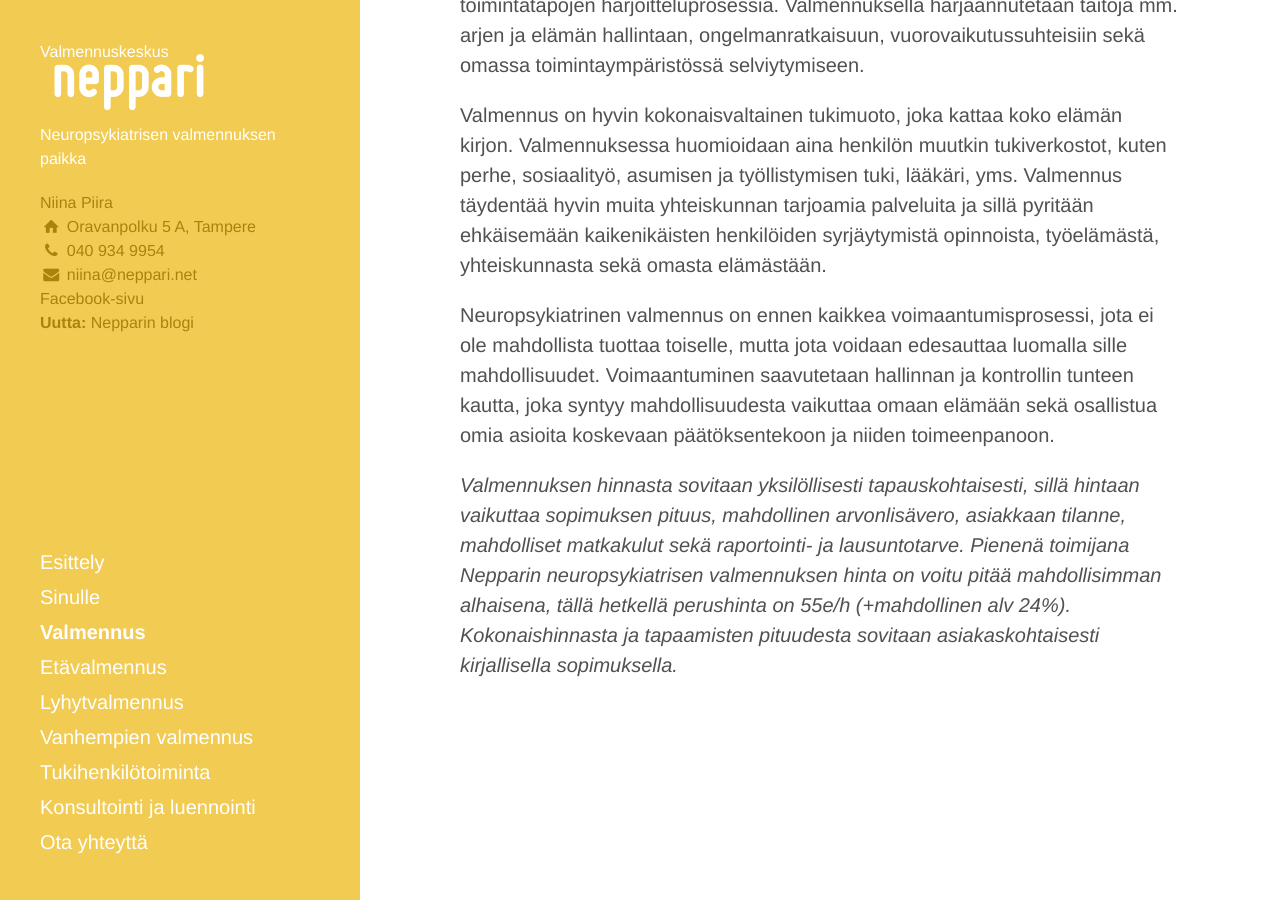
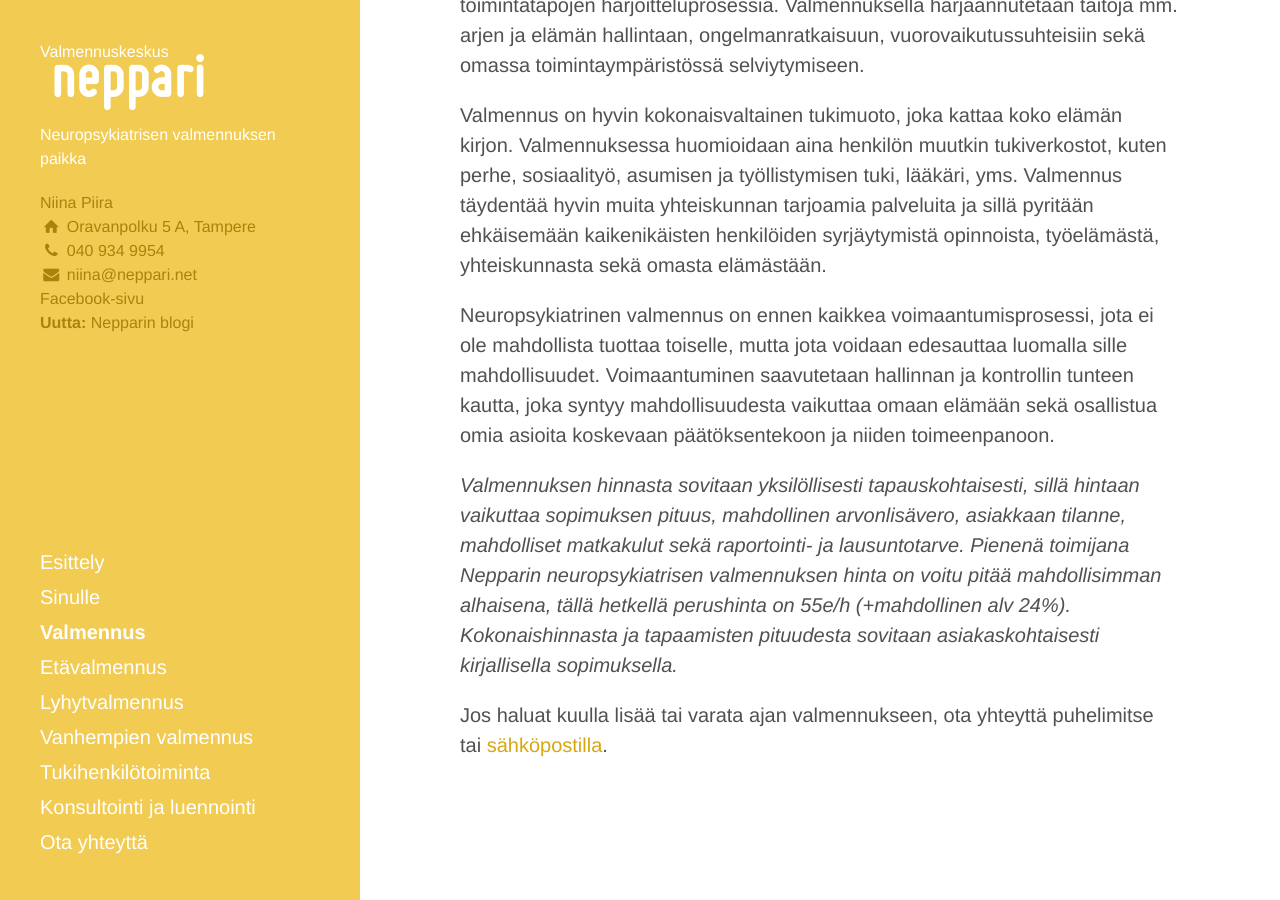
Before and after one commit to niinapiira/neppari.net, a Jekyll site: the page built from valmennus.md, in a window 1280 px wide and 900 px high, scrolled down 684 px. Built offline with Jekyll 4.4.1, drawn with Linux system fonts in a browser that asks for light colours; Markdown is read by kramdown in place of the engine named in the settings.

Commit message:
ota yhteyttä linkki

```diff
--- a/valmennus.md
+++ b/valmennus.md
@@ -18,6 +18,7 @@ polaroid: ""
 
 
 
+
 Valmennustuki on hyvin yhksilöllisesti räätälöityä työskentelyä, sillä jokainen nepsy-piirteinen henkilö kohtaa elämässään omanlaisia haasteitaan. Neuropsykiatrinen valmennus on selkeästi neuropsykiatrisille henkilöille kohdennettu tukimuoto, joka on edullinen ja tehokas keino toteuttaa sosiaalista kuntoutusta. Tämä monipuolinen ohjaus- ja tukimuoto pitää sisältää mm. tukikeskusteluita, harjoituksia, kotitehtäviä, toiminnallisia ja luovia menetelmiä, tavoitteiden luomista ja seurantaa, sekä muita yksilöllisesti valittuja menetelmiä.
 
 Valmennus on tavoitteellinen prosessi, jossa työskennellään valmennettavan tarpeista käsin. Valmennus voidaan toteuttaa Nepparin toimitiloissa, julkisissa paikoissa kuten kahviloissa, sekä valmennettavan kotona, koulussa, työpaikalla tai harrastuspaikoissa. Valmentaja voi jalkautua myös asiointiavuksi esimerkiksi virastoihin tai kauppoihin sekä tueksi vaikka lääkärin vastaanotolle.
@@ -29,3 +30,5 @@ Valmennus on hyvin kokonaisvaltainen tukimuoto, joka kattaa koko elämän kirjon
 Neuropsykiatrinen valmennus on ennen kaikkea voimaantumisprosessi, jota ei ole mahdollista tuottaa toiselle, mutta jota voidaan edesauttaa luomalla sille mahdollisuudet. Voimaantuminen saavutetaan hallinnan ja kontrollin tunteen kautta, joka syntyy mahdollisuudesta vaikuttaa omaan elämään sekä osallistua omia asioita koskevaan päätöksentekoon ja niiden toimeenpanoon.
 
 *Valmennuksen hinnasta sovitaan yksilöllisesti tapauskohtaisesti, sillä hintaan vaikuttaa sopimuksen pituus, mahdollinen arvonlisävero, asiakkaan tilanne, mahdolliset matkakulut sekä  raportointi- ja lausuntotarve. Pienenä toimijana Nepparin neuropsykiatrisen valmennuksen hinta on voitu pitää mahdollisimman alhaisena, tällä hetkellä perushinta on 55e/h (+mahdollinen alv 24%). Kokonaishinnasta ja tapaamisten pituudesta sovitaan asiakaskohtaisesti kirjallisella sopimuksella.*
+
+Jos haluat kuulla lisää tai varata ajan valmennukseen, ota yhteyttä puhelimitse tai [sähköpostilla](/ota-yhteytta).
```
